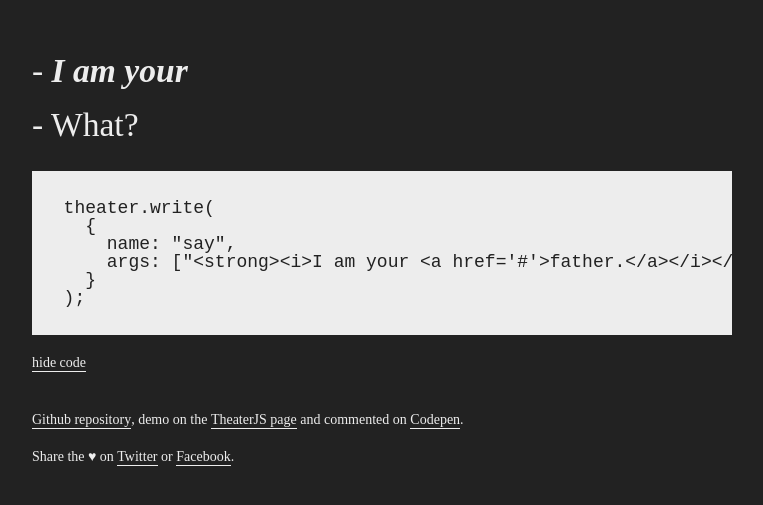
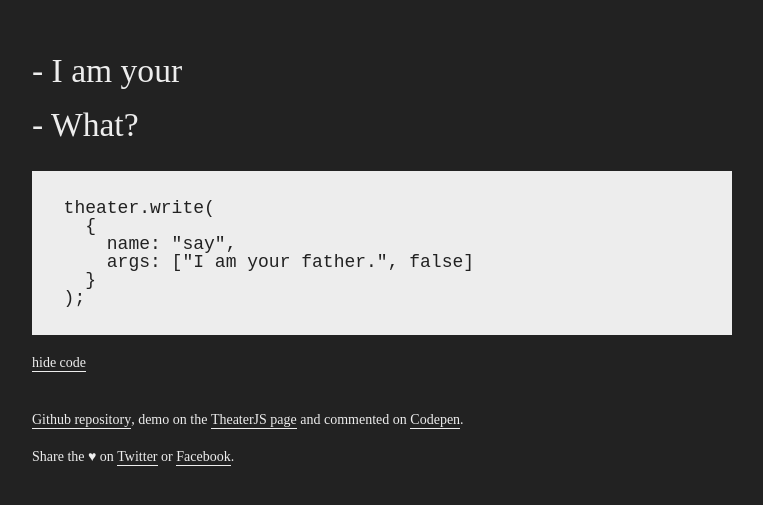
Before and after one commit to zhouzi/TheaterJS, a website: page index.html in a window 1280 px wide. Shown: the part 135-640 px from the top of the page, without its empty margins (258-1021 px from the left). Drawn offline with Linux system fonts and the light colour scheme; a web font is replaced by a local one.

Commit message:
removing html in the demo speeches

```diff
--- a/index.html
+++ b/index.html
@@ -77,16 +77,16 @@
                     });
 
                 theater
-                    .write("Vader:<strong>Luke.</strong>", 400, toggleClass)
+                    .write("Vader:Luke.", 400, toggleClass)
                     .write("Luke:What?", toggleClass)
-                    .write("Vader:<strong><i>I am your <a href='#'>father.</a></i></strong>", toggleClass)
+                    .write("Vader:I am your father.", toggleClass)
                     .write({ name: "call", args: [kill, true] })
                     .write("Luke:Nooo...", -3, "!!! ", 400, "No! ", 400)
                     .write("Luke:That's not true!", 400)
                     .write("Luke:That's impossible!", toggleClass)
                     .write("Vader:Search your feelings.", 1600)
                     .write("Vader:You know it to be true.", 1000, toggleClass)
-                    .write("Luke:Noooooooo! ", 400, "<strong>No!</strong>", toggleClass)
+                    .write("Luke:Noooooooo! ", 400, "No!", toggleClass)
                     .write("Vader:Luke.", 800)
                     .write("Vader:You can destroy the Emperor.", 1600)
                     .write("Vader:He has foreseen this. ", 800)
```
